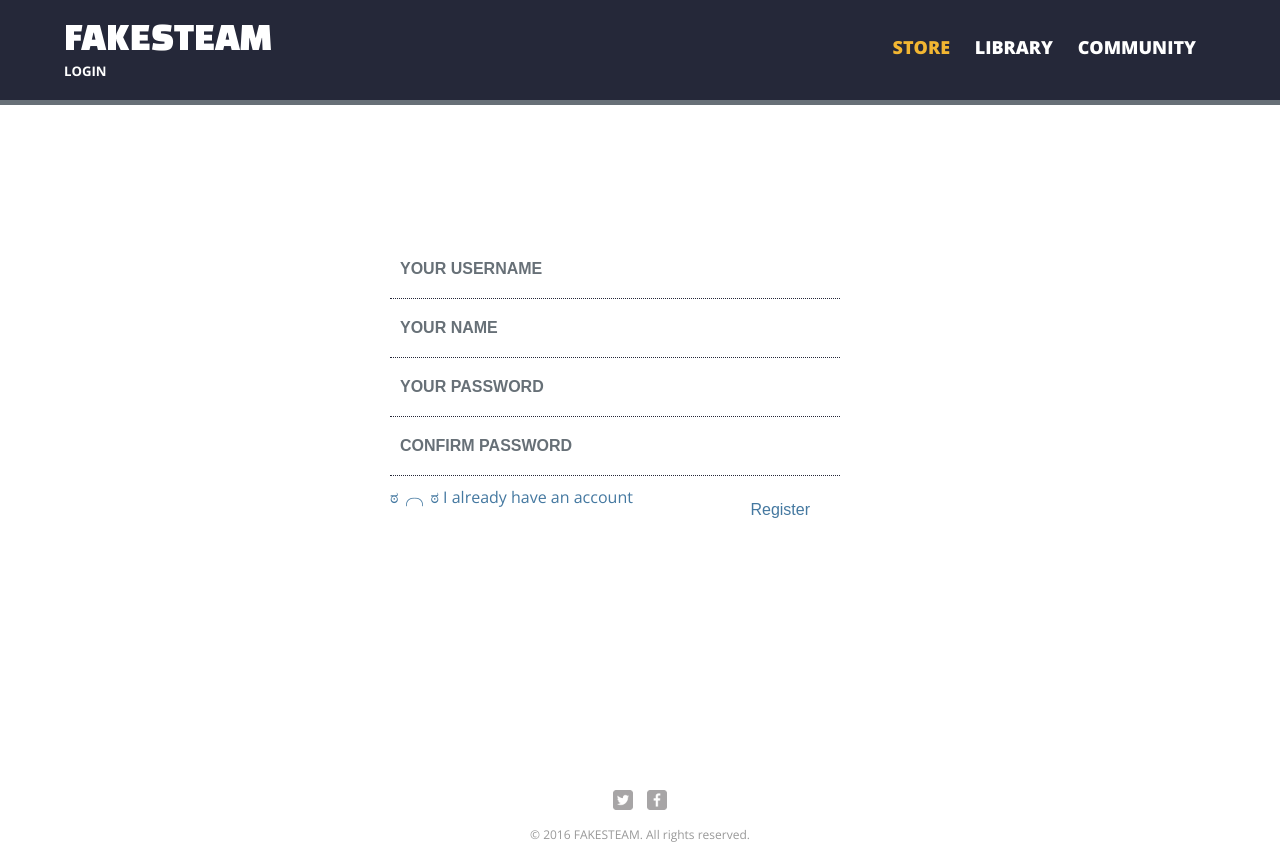
After one commit to JY-H/fakesteam, a Flask app: page /register/ in a window 1280 px wide. The commit adds this page. Run offline with Flask 2, Linux system fonts and the light colour scheme.

Commit message:
added login and register page and styling

```diff
--- a/app/static/css/main.css
+++ b/app/static/css/main.css
@@ -195,3 +195,67 @@ nav a, nav a:visited {
 nav a.selected, nav a:hover {
   color: #f2b632;
 }
+
+
+/**********************************************
+ LOGIN AND REGISTER
+**********************************************/
+.container {
+  width: 500px;
+  height: 500px;
+  margin: 0 auto;
+  padding-top: 15em;
+}
+
+.login {
+  width: 450px;
+}
+
+.input-txt {
+  width: 100%;
+  padding: 20px 10px;
+  border: none;
+  font-size: 1em;
+  color: #4478a0;
+  text-transform: uppercase;
+  text-transform: uppercase;
+  font-weight: bold;
+  border-bottom: 1.5px dotted #252839;
+  -moz-box-sizing: border-box;
+  -webkit-box-sizing: border-box;
+  box-sizing: border-box;
+  -moz-transition: #4478a0 0.5s ease-in-out;
+  -o-transition: #4478a0 0.5s ease-in-out;
+  -webkit-transition: #4478a0 0.5s ease-in-out;
+  transition: #4478a0 0.5s ease-in-out;
+}
+.input-txt:-moz-placeholder {
+  color: #677077;
+}
+.input-txt:-ms-input-placeholder {
+  color: #677077;
+}
+.input-txt::-webkit-input-placeholder {
+  color: #677077;
+}
+
+.login-footer {
+  margin: 10px 0;
+  overflow: hidden;
+  float: left;
+  width: 100%;
+}
+
+.register-login-link {
+  color: #4478a0
+}
+.btn {
+  padding: 15px 30px;
+  border: none;
+  background: white;
+  color: #4478a0;
+}
+
+.btn--right {
+  float: right;
+}
--- a/app/templates/base.html
+++ b/app/templates/base.html
@@ -3,10 +3,10 @@
 <head>
   <meta charset="utf-8">
   <title>FAKESTEAM </title>
-  <link rel="stylesheet" href="static/css/normalize.css">
+  <link rel="stylesheet" href="../static/css/normalize.css">
   <link href='https://fonts.googleapis.com/css?family=Changa+One|Open+Sans:400,400italic,700,700italic,800' rel='stylesheet' type='text/css'>
-  <link rel="stylesheet" href="static/css/main.css">
-  <link rel="stylesheet" href="static/css/responsive.css">
+  <link rel="stylesheet" href="../static/css/main.css">
+  <link rel="stylesheet" href="../static/css/responsive.css">
   <meta name="viewport" content="width=device-width, initial-scale=1.0">
 </head>
 
@@ -18,7 +18,7 @@
         {% if user %}
         <h2>Welcome, <b>{{user.name}}</b></h2>
         {% else %}
-        <a href="/login.html"><h2><b>LOGIN</b></h2></a>
+        <a href="/login/"><h2><b>LOGIN</b></h2></a>
         {% endif %}
     </div>
 
@@ -35,8 +35,8 @@
   {% block content %}{% endblock %}
 
     <footer>
-      <img src="static/img/twitter-wrap.png" alt="twitter logo" class="social-icon">
-      <img src="static/img/facebook-wrap.png" alt="facebook logo" class="social-icon">
+      <img src="../static/img/twitter-wrap.png" alt="twitter logo" class="social-icon">
+      <img src="../static/img/facebook-wrap.png" alt="facebook logo" class="social-icon">
       <p>&copy; 2016 FAKESTEAM. All rights reserved. </p>
     </footer>
   </div>
--- /dev/null
+++ b/app/templates/register.html
@@ -0,0 +1,20 @@
+{% extends "base.html" %}
+{% block content %}
+<div class="container">
+   <div class="login">
+      <form method="post">
+        <input type="text" name="user" placeholder="Your Username" required="required" class="input-txt" />
+          <input type="text" name="user-name" placeholder="Your Name" required="required" class="input-txt" />
+          <input type="password" name="password" placeholder="Your Password" required="required" class="input-txt" />
+          <input type="password" name="confirm_password" placeholder="Confirm Password" class="input-txt" /> <span id='message'></span>
+          <div class="login-footer">
+             <a href="/login/" class="register-login-link">
+              <span>ಠ╭╮ಠ</span>
+              I already have an account
+            </a>
+            <button type="submit" class="btn btn--right">Register  </button>
+          </div>
+      </form>
+  </div>
+</div>
+{% endblock %}
--- a/app/views.py
+++ b/app/views.py
@@ -48,3 +48,11 @@ def index():
 
     print games
     return render_template('index.html', games=games)
+
+@app.route('/login/', methods=['GET', 'POST'])
+def login():
+    return render_template('login.html')
+
+@app.route('/register/', methods=['GET', 'POST'])
+def register():
+    return render_template('register.html')
```
Also changed, not shown: app/templates/login.html (added, +18 -0 lines).
